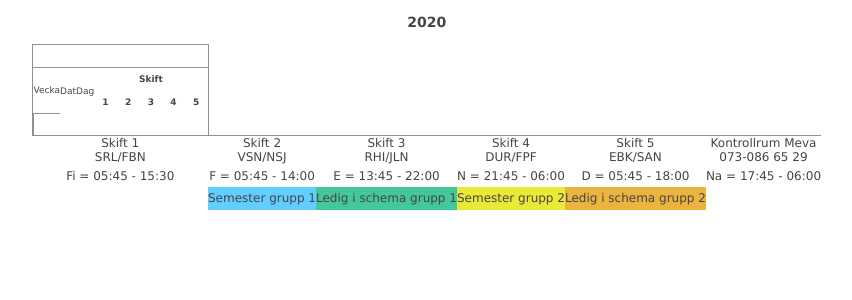
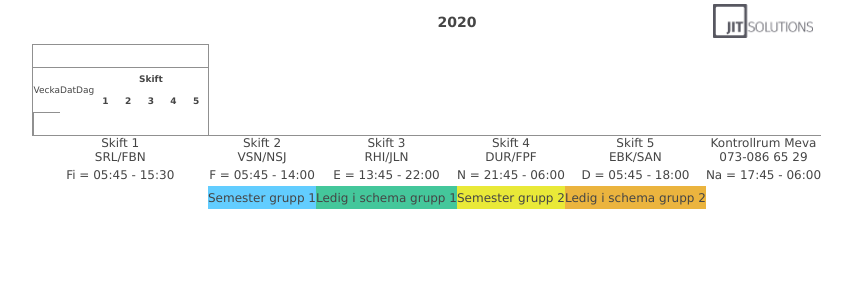
Before and after one commit to jockeg/schedule-generator, a Flask app: template templates/schema.html in a window 1280 px wide. Shown: the top 300 px of the page, without its empty margins (214-1066 px from the left). Run offline with Flask 3, Linux system fonts and the light colour scheme; the template is opened without the code that fills it: most values are stand-ins (such as "Sample title", 1, 10 or a date in 2020).

Commit message:
Added logo

```diff
--- a/templates/schema.html
+++ b/templates/schema.html
@@ -10,7 +10,7 @@
     {% for row in datum %}
     <div class="page-break">
     <table>
-        <tr><th colspan="6"><h3>{{ year }}</h3></th></tr>
+        <tr><td colspan="1"></td><th colspan="4"><h3>{{ year }}</h3></th><td colspan="1"><a href="https://jitsolutions.se"><img src="/static/logga_full_liggande-v7.png" alt="JIT Solutions" style="width: 100px;"></a></td></tr>
         <tr>
             {% for month in row %}
             <td class="border" style="vertical-align: top;">
@@ -59,7 +59,6 @@
                             {% endfor %}
                         </tr>
                     {% endfor %}
-
                 </table>
             </td>
             {% endfor %}
```
Also changed, not shown: static/logga_full_liggande-v7.png (added).
